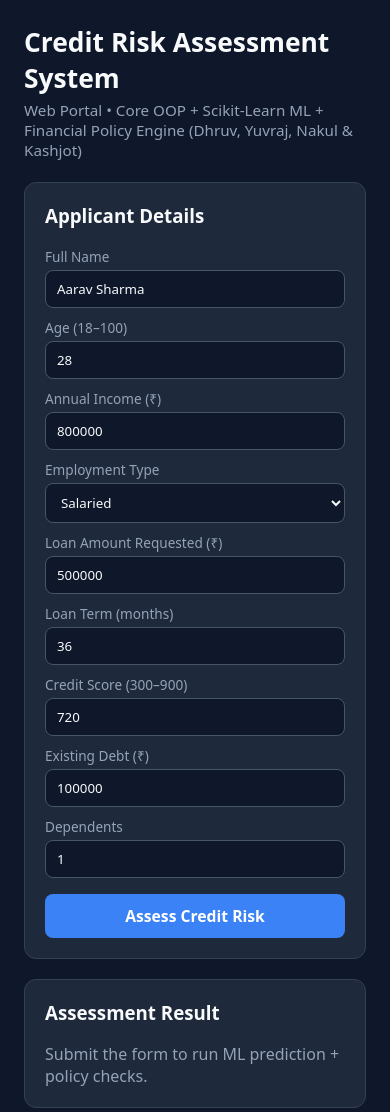
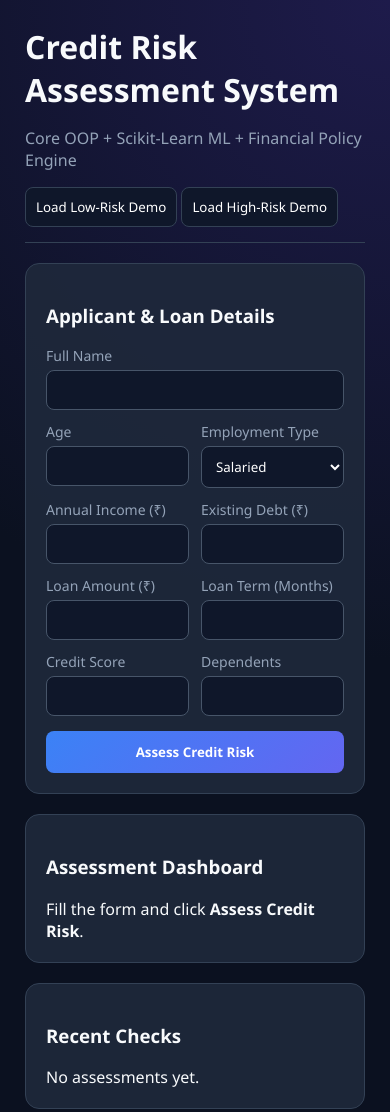
Before and after one commit to kashjot29-rgb/Credit-card-fraud-detection-, a plain HTML site: page oops_project/public/index.html in a window 390 px wide. Shown: the top 1112 px of the page. Drawn offline with Linux system fonts and the light colour scheme.

Commit message:
Revamp index.html layout and styling
Updated styles and structure for improved layout and responsiveness. Added demo buttons for loading sample data.

```diff
--- a/oops_project/public/index.html
+++ b/oops_project/public/index.html
@@ -1,171 +1,335 @@
  <!DOCTYPE html>
 <html lang="en">
 <head>
-  <meta charset="UTF-8" />
-  <meta name="viewport" content="width=device-width, initial-scale=1.0" />
+<meta charset="UTF-8">
+<meta name="viewport" content="width=device-width, initial-scale=1.0">
 <title>Credit Risk Assessment System</title>
+
 <style>
-    :root { --bg: #0f172a; --card: #1e293b; --text: #f8fafc; --muted: #94a3b8; --accent: #3b82f6; }
-    * { box-sizing: border-box; font-family: system-ui, -apple-system, sans-serif; }
-    body { margin: 0; background: var(--bg); color: var(--text); padding: 24px; }
-    .container { max-width: 1050px; margin: 0 auto; }
-    h1 { margin: 0 0 4px; font-size: 1.65rem; }
-    .subtitle { color: var(--muted); margin-bottom: 22px; font-size: 0.95rem; }
-    .grid { display: grid; grid-template-columns: 1fr 1fr; gap: 20px; }
-    @media (max-width: 820px) { .grid { grid-template-columns: 1fr; } }
-    .card { background: var(--card); padding: 20px; border-radius: 12px; border: 1px solid #334155; }
-    label { display: block; font-size: 0.85rem; color: var(--muted); margin: 10px 0 4px; }
-    input, select {
-      width: 100%; padding: 9px 11px; border-radius: 8px;
-      border: 1px solid #475569; background: #0f172a; color: var(--text);
+:root{
+    --bg:#0b1120;
+    --panel:#111827;
+    --card:#1e293b;
+    --border:#334155;
+    --text:#f8fafc;
+    --muted:#94a3b8;
+    --accent:#3b82f6;
+    --accent2:#6366f1;
 }
-    button {
-      margin-top: 16px; width: 100%; padding: 11px; border: none; border-radius: 8px;
-      background: var(--accent); color: white; font-weight: 600; cursor: pointer; font-size: 0.98rem;
+
+*{
+    box-sizing:border-box;
+    font-family:'Segoe UI',sans-serif;
 }
-    button.secondary { background: #334155; margin-top: 10px; }
-    button:hover { opacity: 0.92; }
-    .badge { display: inline-block; padding: 6px 14px; border-radius: 999px; font-weight: 700; font-size: 1.05rem; }
-    .Low { background: #166534; color: #dcfce7; }
-    .Medium { background: #92400e; color: #fef3c7; }
-    .High { background: #991b1b; color: #fee2e2; }
-    .metrics { display: grid; grid-template-columns: repeat(3, 1fr); gap: 10px; margin: 14px 0; }
-    .metric-box { background: #0f172a; padding: 10px; border-radius: 8px; text-align: center; }
-    .metric-box small { color: var(--muted); display: block; }
-    .metric-box strong { font-size: 1.02rem; }
-    .prob-row { display: flex; justify-content: space-between; font-size: 0.85rem; color: var(--muted); margin-top: 8px; }
-    .flag { background: #451a1a; border-left: 3px solid #ef4444; padding: 8px 10px; margin-top: 8px; border-radius: 4px; font-size: 0.88rem; }
-    .ok { background: #143322; border-left: 3px solid #22c55e; padding: 8px 10px; margin-top: 8px; border-radius: 4px; font-size: 0.88rem; }
-    .history-item { padding: 8px 0; border-bottom: 1px solid #334155; font-size: 0.88rem; color: var(--muted); }
+
+body{
+    margin:0;
+    background:radial-gradient(circle at top right,#1e1b4b 0%,var(--bg) 55%);
+    color:var(--text);
+    min-height:100vh;
+    padding:25px;
+}
+
+.container{
+    max-width:1200px;
+    margin:auto;
+}
+
+.topbar{
+    display:flex;
+    justify-content:space-between;
+    align-items:center;
+    flex-wrap:wrap;
+    margin-bottom:20px;
+    border-bottom:1px solid var(--border);
+    padding-bottom:15px;
+}
+
+.title{
+    margin:0;
+}
+
+.subtitle{
+    color:var(--muted);
+}
+
+.grid{
+    display:grid;
+    grid-template-columns:1fr 1.1fr;
+    gap:20px;
+}
+
+.card{
+    background:rgba(30,41,59,.9);
+    padding:20px;
+    border-radius:14px;
+    border:1px solid var(--border);
+}
+
+.form-grid{
+    display:grid;
+    grid-template-columns:1fr 1fr;
+    gap:12px;
+}
+
+.full{
+    grid-column:1 / -1;
+}
+
+label{
+    display:block;
+    margin-bottom:5px;
+    color:var(--muted);
+    font-size:14px;
+}
+
+input,
+select{
+    width:100%;
+    padding:10px;
+    border-radius:8px;
+    border:1px solid #475569;
+    background:#0f172a;
+    color:white;
+}
+
+.btn-primary{
+    width:100%;
+    margin-top:15px;
+    padding:12px;
+    border:none;
+    border-radius:8px;
+    cursor:pointer;
+    color:white;
+    font-weight:bold;
+    background:linear-gradient(135deg,var(--accent),var(--accent2));
+}
+
+.btn-row{
+    display:grid;
+    grid-template-columns:1fr 1fr;
+    gap:10px;
+    margin-top:10px;
+}
+
+.btn-sec{
+    padding:10px;
+    border:none;
+    border-radius:8px;
+    cursor:pointer;
+    background:#0f172a;
+    color:white;
+    border:1px solid var(--border);
+}
+
+.badge{
+    display:inline-block;
+    padding:8px 14px;
+    border-radius:20px;
+    font-weight:bold;
+}
+
+.Low{
+    background:#14532d;
+    color:#86efac;
+}
+
+.Medium{
+    background:#78350f;
+    color:#fde68a;
+}
+
+.High{
+    background:#7f1d1d;
+    color:#fca5a5;
+}
+
+.metrics{
+    display:grid;
+    grid-template-columns:repeat(2,1fr);
+    gap:10px;
+    margin-top:15px;
+}
+
+.metric-box{
+    background:#0f172a;
+    padding:12px;
+    border-radius:8px;
+}
+
+#resultBody{
+    margin-top:15px;
+}
+
+.history-item{
+    padding:8px;
+    border-bottom:1px solid #334155;
+}
+
+@media(max-width:900px){
+    .grid{
+        grid-template-columns:1fr;
+    }
+}
 </style>
 </head>
+
 <body>
+
 <div class="container">
-    <h1>Credit Risk Assessment System</h1>
-   <div class="subtitle">Web Portal • Core OOP + Scikit-Learn ML + Financial Policy Engine (Dhruv, Yuvraj, Nakul &amp; Kashjot)</div>
-    <div class="grid">
-      <form class="card" id="loanForm">
-        <h3 style="margin-top:0">Applicant Details</h3>
-        <label>Full Name</label><input id="full_name" required value="Aarav Sharma" />
-        <label>Age (18–100)</label><input id="age" type="number" min="18" max="100" required value="28" />
-        <label>Annual Income (₹)</label><input id="annual_income" type="number" min="0" required value="800000" />
-        <label>Employment Type</label>
-        <select id="employment_type">
-          <option>Salaried</option><option>Self-employed</option><option>Business</option><option>Student</option><option>Unemployed</option>
-        </select>
-        <label>Loan Amount Requested (₹)</label><input id="loan_amount" type="number" min="1" required value="500000" />
-        <label>Loan Term (months)</label><input id="loan_term_months" type="number" min="1" required value="36" />
-        <label>Credit Score (300–900)</label><input id="credit_score" type="number" min="300" max="900" required value="720" />
-        <label>Existing Debt (₹)</label><input id="existing_debt" type="number" min="0" required value="100000" />
-        <label>Dependents</label><input id="dependents" type="number" min="0" required value="1" />
-        <button type="submit" id="submitBtn">Assess Credit Risk</button>
-      </form>
+
+    <div class="topbar">
+        <div>
+            <h1 class="title">Credit Risk Assessment System</h1>
+            <p class="subtitle">
+                Core OOP + Scikit-Learn ML + Financial Policy Engine
+            </p>
+        </div>
 
         <div>
-        <div class="card">
-          <h3 style="margin-top:0">Assessment Result</h3>
-          <div id="resultBody" style="color: var(--muted)">Submit the form to run ML prediction + policy checks.</div>
-          <button type="button" id="downloadBtn" class="secondary" style="display:none">Download JSON Report</button>
-        </div>
-
-        <div class="card" style="margin-top: 20px;">
-          <h3 style="margin-top:0">Recent Checks (Browser Session)</h3>
-          <div id="historyList" style="color: var(--muted)">No assessments yet.</div>
-        </div>
-      </div>
+            <button class="btn-sec" onclick="fillDemo('low')">
+                Load Low-Risk Demo
+            </button>
+            <button class="btn-sec" onclick="fillDemo('high')">
+                Load High-Risk Demo
+            </button>
         </div>
     </div>
 
+    <div class="grid">
+
+        <!-- FORM CARD -->
+        <div class="card">
+            <h3>Applicant & Loan Details</h3>
+
+            <form id="loanForm">
+
+                <div class="form-grid">
+
+                    <div class="full">
+                        <label>Full Name</label>
+                        <input type="text" id="full_name" required>
+                    </div>
+
+                    <div>
+                        <label>Age</label>
+                        <input type="number" id="age" min="18" max="100">
+                    </div>
+
+                    <div>
+                        <label>Employment Type</label>
+                        <select id="employment_type">
+                            <option>Salaried</option>
+                            <option>Self-employed</option>
+                            <option>Business</option>
+                            <option>Student</option>
+                            <option>Unemployed</option>
+                        </select>
+                    </div>
+
+                    <div>
+                        <label>Annual Income (₹)</label>
+                        <input type="number" id="annual_income">
+                    </div>
+
+                    <div>
+                        <label>Existing Debt (₹)</label>
+                        <input type="number" id="existing_debt">
+                    </div>
+
+                    <div>
+                        <label>Loan Amount (₹)</label>
+                        <input type="number" id="loan_amount">
+                    </div>
+
+                    <div>
+                        <label>Loan Term (Months)</label>
+                        <input type="number" id="loan_term_months">
+                    </div>
+
+                    <div>
+                        <label>Credit Score</label>
+                        <input type="number" id="credit_score"
+                               min="300" max="900">
+                    </div>
+
+                    <div>
+                        <label>Dependents</label>
+                        <input type="number" id="dependents">
+                    </div>
+
+                </div>
+
+                <button type="submit"
+                        id="submitBtn"
+                        class="btn-primary">
+                    Assess Credit Risk
+                </button>
+
+            </form>
+        </div>
+
+        <!-- RESULT CARD -->
+        <div class="card">
+            <h3>Assessment Dashboard</h3>
+
+            <div id="resultBody">
+                Fill the form and click
+                <b>Assess Credit Risk</b>.
+            </div>
+
+            <div id="exportRow"
+                 class="btn-row"
+                 style="display:none;">
+                <button id="pdfBtn" class="btn-sec">
+                    Download PDF Report
+                </button>
+
+                <button id="jsonBtn" class="btn-sec">
+                    Download JSON Report
+                </button>
+            </div>
+        </div>
+
+    </div>
+
+    <!-- HISTORY -->
+    <div class="card" style="margin-top:20px;">
+        <h3>Recent Checks</h3>
+        <div id="historyList">
+            No assessments yet.
+        </div>
+    </div>
+
+</div>
+
 <script>
-    const historyKey = "credit_risk_history_v1";
-    let latestReport = null;
+function fillDemo(type){
 
-    function renderHistory() {
-      const items = JSON.parse(localStorage.getItem(historyKey) || "[]");
-      const box = document.getElementById("historyList");
-      if (!items.length) { box.textContent = "No assessments yet."; return; }
-      box.innerHTML = items.map(i =>
-        `<div class="history-item"><strong>${i.name}</strong> • ₹${Number(i.loan).toLocaleString("en-IN")} • <strong>${i.risk}</strong> (${i.score}/100)</div>`
-      ).join("");
+    if(type==="low"){
+        document.getElementById("full_name").value="Aarav Sharma";
+        document.getElementById("age").value=31;
+        document.getElementById("employment_type").value="Salaried";
+        document.getElementById("annual_income").value=1200000;
+        document.getElementById("existing_debt").value=40000;
+        document.getElementById("loan_amount").value=350000;
+        document.getElementById("loan_term_months").value=36;
+        document.getElementById("credit_score").value=790;
+        document.getElementById("dependents").value=1;
     }
+    else{
+        document.getElementById("full_name").value="Rohan Verma";
+        document.getElementById("age").value=24;
+        document.getElementById("employment_type").value="Unemployed";
+        document.getElementById("annual_income").value=240000;
+        document.getElementById("existing_debt").value=160000;
+        document.getElementById("loan_amount").value=500000;
+        document.getElementById("loan_term_months").value=24;
+        document.getElementById("credit_score").value=480;
+        document.getElementById("dependents").value=3;
+    }
+}
+</script>
 
-    document.getElementById("downloadBtn").addEventListener("click", () => {
-      if (!latestReport) return;
-      const blob = new Blob([JSON.stringify(latestReport, null, 2)], { type: "application/json" });
-      const url = URL.createObjectURL(blob);
-      const a = document.createElement("a");
-      a.href = url;
-      a.download = `${latestReport.application_id || "credit_report"}.json`;
-      a.click();
-      URL.revokeObjectURL(url);
-    });
-
-    document.getElementById("loanForm").addEventListener("submit", async (e) => {
-      e.preventDefault();
-      const btn = document.getElementById("submitBtn");
-      const dlBtn = document.getElementById("downloadBtn");
-      btn.textContent = "Assessing..."; btn.disabled = true;
-
-      const payload = {
-        full_name: document.getElementById("full_name").value,
-        age: Number(document.getElementById("age").value),
-        annual_income: Number(document.getElementById("annual_income").value),
-        employment_type: document.getElementById("employment_type").value,
-        loan_amount: Number(document.getElementById("loan_amount").value),
-        loan_term_months: Number(document.getElementById("loan_term_months").value),
-        credit_score: Number(document.getElementById("credit_score").value),
-        existing_debt: Number(document.getElementById("existing_debt").value),
-        dependents: Number(document.getElementById("dependents").value),
-      };
-
-      try {
-        const res = await fetch("/api/assess", {
-          method: "POST",
-          headers: { "Content-Type": "application/json" },
-          body: JSON.stringify(payload),
-        });
-        const data = await res.json();
-        if (!res.ok) throw new Error(data.detail || "Request failed");
-
-        latestReport = data.report;
-        dlBtn.style.display = "block";
-
-        const f = data.financials;
-        const p = data.probabilities || {};
-        const flagsHtml = f.policy_passed
-          ? `<div class="ok">All banking policy guardrails passed.</div>`
-          : f.policy_flags.map(msg => `<div class="flag">${msg}</div>`).join("");
-
-        document.getElementById("resultBody").innerHTML = `
-          <span class="badge ${data.risk_level}">${data.risk_level} Risk</span>
-          <span style="margin-left:10px;color:var(--muted)">Score: <strong>${data.risk_score}/100</strong></span>
-          <div class="prob-row">
-            <span>Low: ${( (p.Low || 0) * 100 ).toFixed(1)}%</span>
-            <span>Medium: ${( (p.Medium || 0) * 100 ).toFixed(1)}%</span>
-            <span>High: ${( (p.High || 0) * 100 ).toFixed(1)}%</span>
-          </div>
-          <div class="metrics">
-            <div class="metric-box"><small>Est. EMI</small><strong>₹${f.monthly_emi.toLocaleString("en-IN")}</strong></div>
-            <div class="metric-box"><small>Debt-to-Income</small><strong>${f.dti_percent}%</strong></div>
-            <div class="metric-box"><small>Loan-to-Income</small><strong>${f.lti_ratio}x</strong></div>
-          </div>
-          ${flagsHtml}
-          <p style="font-size:0.9rem; line-height:1.45; margin-top:12px;">${data.recommendation}</p>
-        `;
-
-        const prev = JSON.parse(localStorage.getItem(historyKey) || "[]");
-        prev.unshift({ name: payload.full_name, loan: payload.loan_amount, risk: data.risk_level, score: data.risk_score });
-        localStorage.setItem(historyKey, JSON.stringify(prev.slice(0, 6)));
-        renderHistory();
-      } catch (err) {
-        dlBtn.style.display = "none";
-        document.getElementById("resultBody").innerHTML = `<div class="flag">${err.message}</div>`;
-      } finally {
-        btn.textContent = "Assess Credit Risk"; btn.disabled = false;
-      }
-    });
-
-    renderHistory();
-  </script>
 </body>
 </html>
```
Lines whose indentation alone changed are shown as unchanged.
